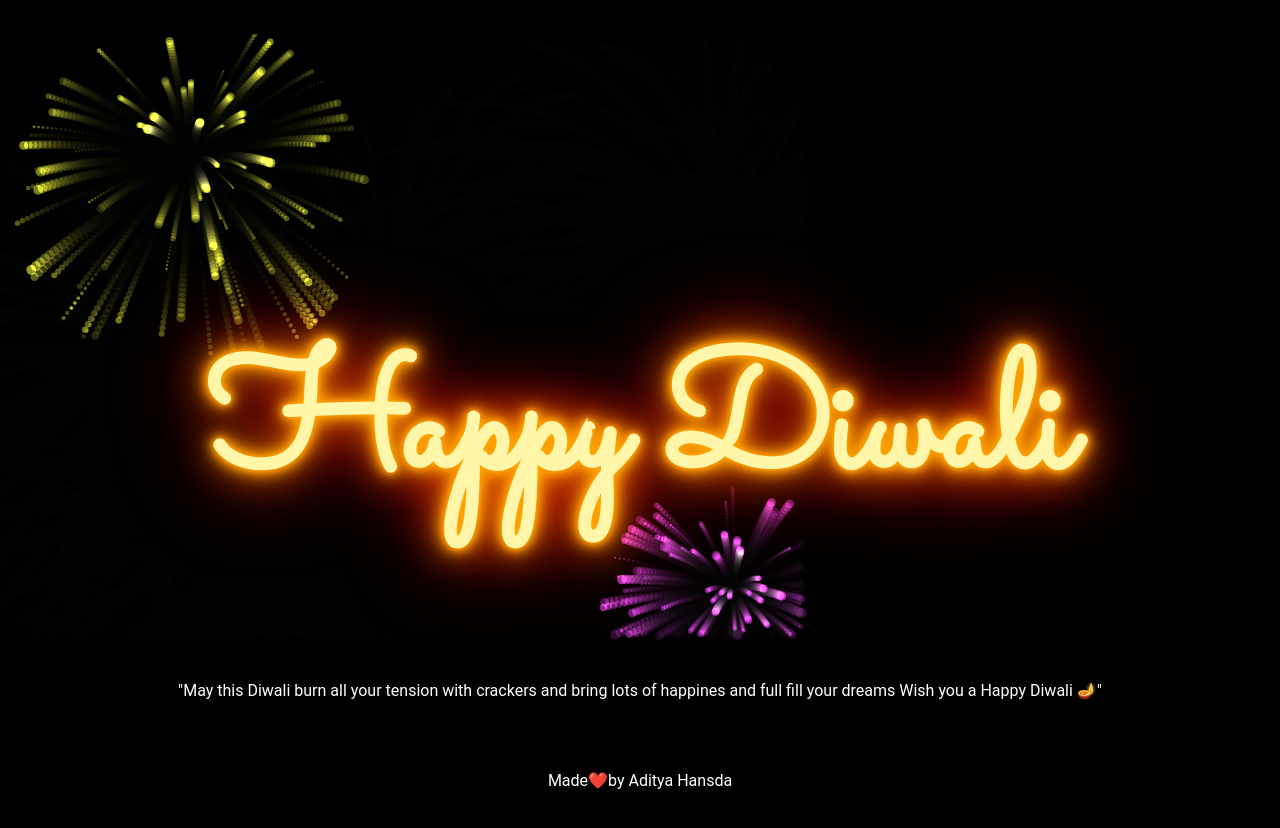
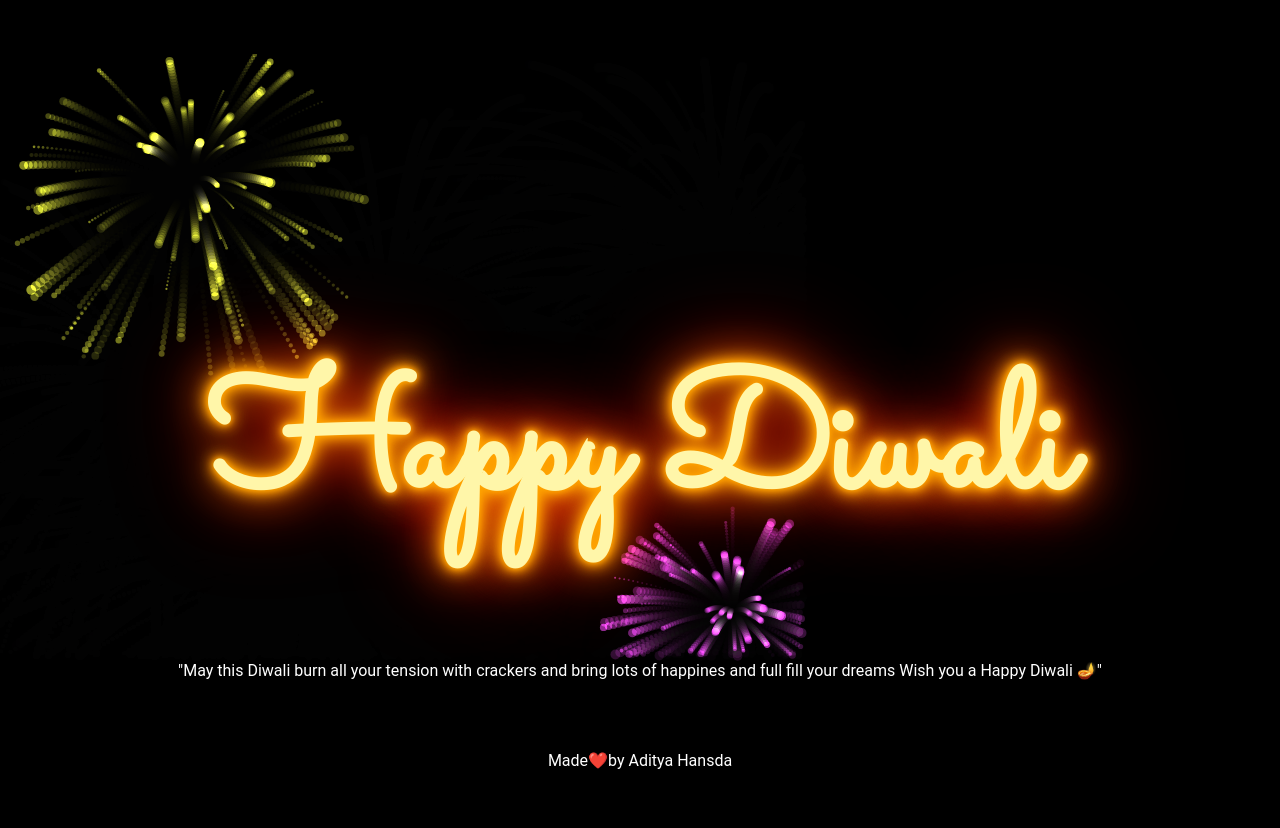
Before and after one commit to adityahansda/happydiwali, a plain HTML site: page index.html in a window 1280 px wide. Drawn offline with Linux system fonts and the light colour scheme.

Commit message:
Update style.css

```diff
--- a/style.css
+++ b/style.css
@@ -1,4 +1,8 @@
 @import url("https://fonts.googleapis.com/css?family=Sacramento&display=swap");
+* {
+    padding: 20px;
+}
+
 h1 {
     position: absolute;
     font-size: calc(20px + 18vh);
```
